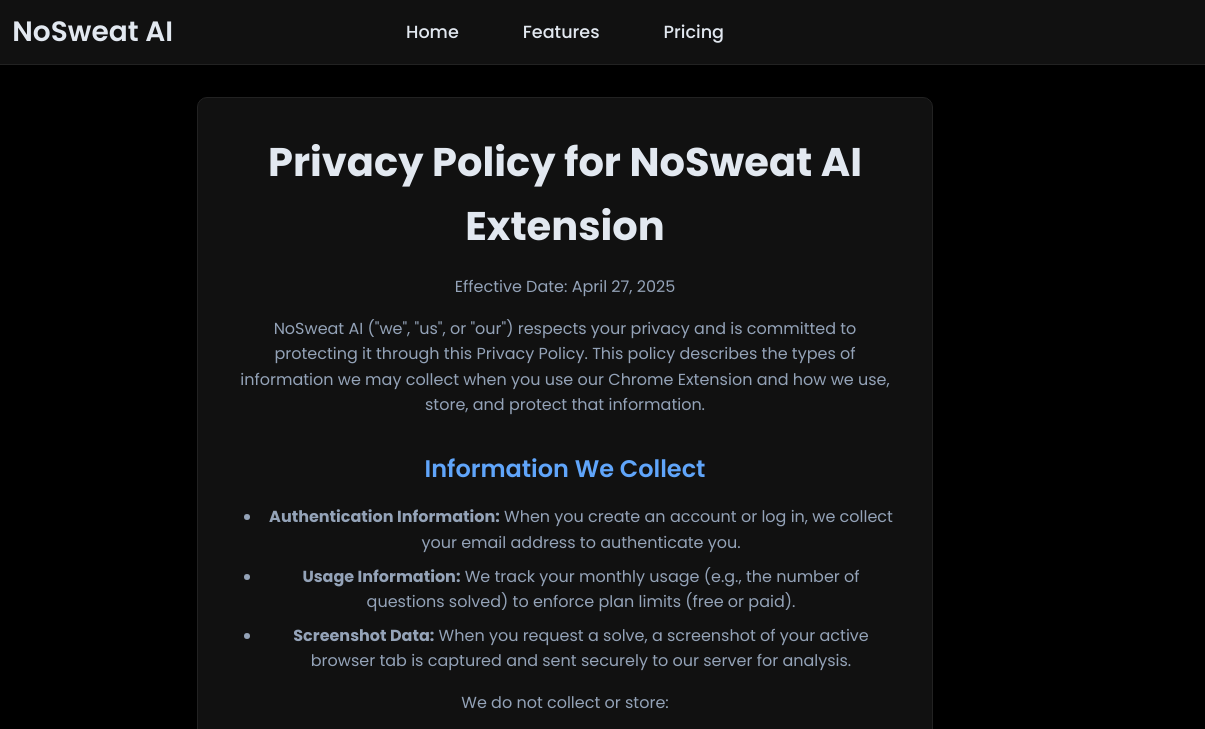
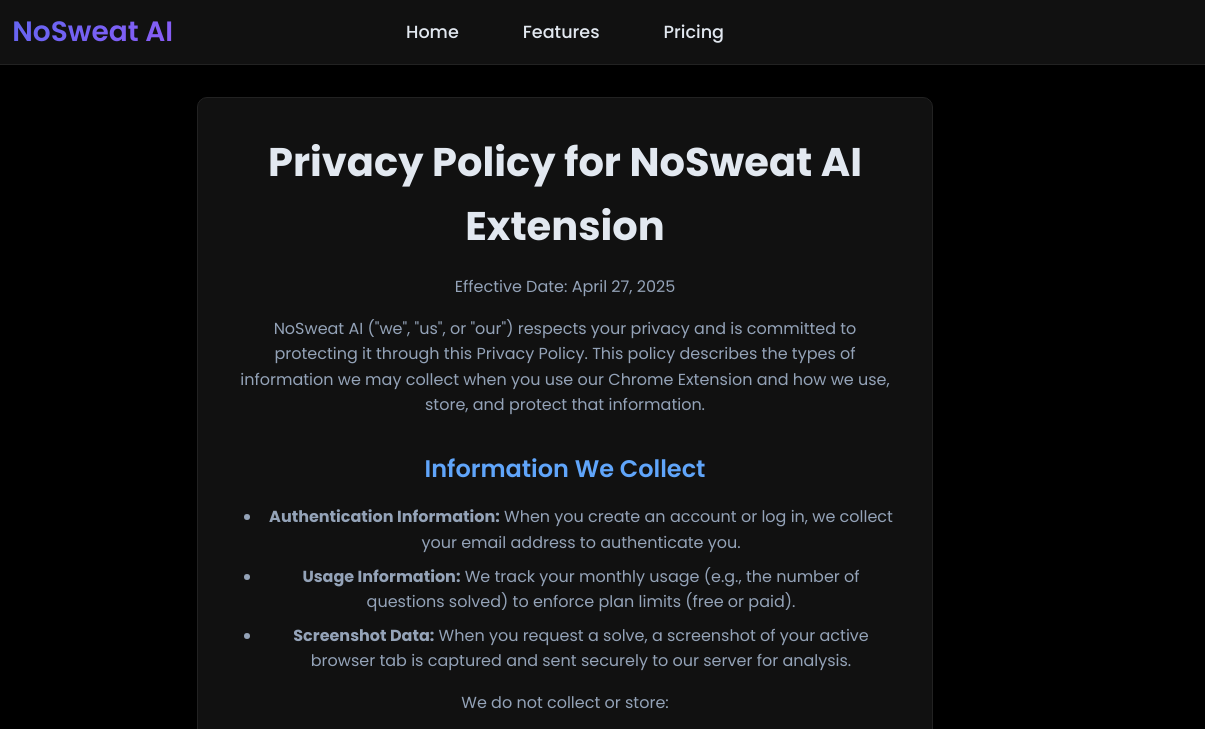
Before and after one commit to AidenBird/nosweatext, a plain HTML site: page extension-privacy.html in a window 1280 px wide. Shown: the top 729 px of the page, 75-1280 px from the left. Drawn offline with Linux system fonts and the light colour scheme.

```diff
--- a/extension-privacy.html
+++ b/extension-privacy.html
@@ -39,7 +39,10 @@
         .header-title {
             font-size: 1.75rem;
             font-weight: 600;
-            color: #e2e8f0;
+            background: linear-gradient(135deg, #6366f1, #8b5cf6);
+            -webkit-background-clip: text;
+            -webkit-text-fill-color: transparent;
+            background-clip: text;
         }
 
         .container {
```
Also changed, not shown: features.html (+4 -1 lines), index.html (+4 -1 lines), pricing.html (+4 -1 lines), success.html (+4 -1 lines).
